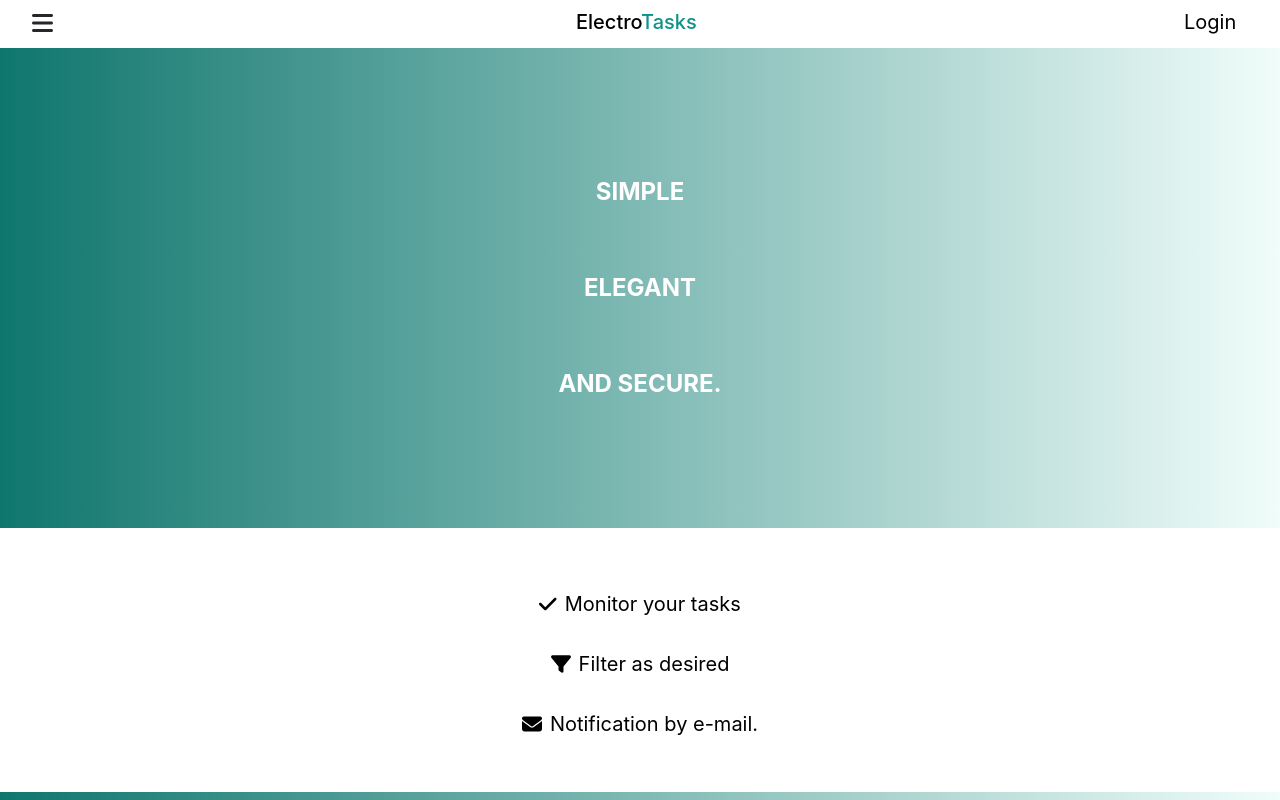
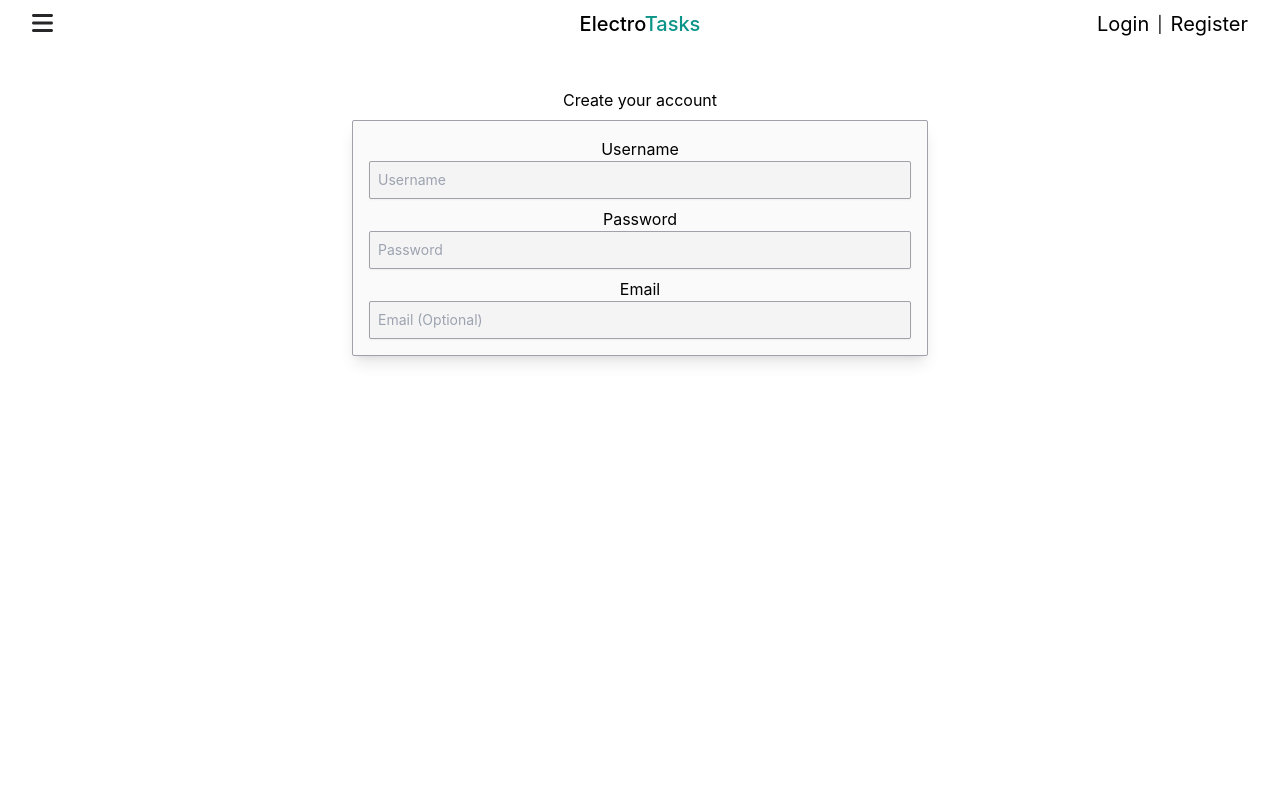
Before and after one commit to RubensCordeiro/task-management-front-end, a React (Create React App) app: page /register in a window 1280 px wide. Shown: the top 800 px of the page. Built offline with nearby package versions, Linux system fonts and the light colour scheme.

Commit message:
Finished base functionality of the app

```diff
--- a/src/App.js
+++ b/src/App.js
@@ -28,9 +28,9 @@ function App() {
             <Route path="/tasks/task/:taskId" element={<TaskDetailsPage />} />
             <Route path="/tasks/new" element={<NewTaskPage />} />
             <Route path="/tasks/edit/:taskId" element={<EditTaskPage />} />
-            <Route path="/register" element={<RegisterPage />} />
           </>}
           <Route path="/login" element={<LoginPage />} />
+          <Route path="/register" element={<RegisterPage />} />
           <Route path="*" element={<Home />} />
         </Routes>
         <Footer />
--- a/src/components/Forms/UserForm.js
+++ b/src/components/Forms/UserForm.js
@@ -6,6 +6,7 @@ import Button from "../UI/Buttons/Button";
 import useErrors from "../../hooks/useErrors";
 import InputHandler from "../../utils/InputHandler";
 import UserService from "../../services/UserService";
+import { useNavigate } from "react-router";
 
 export default function UserForm() {
   const baseUser = false;
@@ -14,6 +15,7 @@ export default function UserForm() {
   const [username, setUsename] = useState("");
   const [password, setPassword] = useState("");
   const [timer, setTimer] = useState(null);
+  const nav = useNavigate();
   // eslint-disable-next-line
   const emailRegex = /^\w+([\.-]?\w+)*@\w+([\.-]?\w+)*(\.\w{2,})+$/;
 
@@ -24,7 +26,7 @@ export default function UserForm() {
     ![email.length, username.length, password.length].includes(0);
 
   async function checkEmail(email) {
-    const response = await UserService.checkEmailExistense(email);
+    const response = await UserService.checkEmailExistence(email);
     if (response === true) {
       setError({
         field: "email",
@@ -38,6 +40,12 @@ export default function UserForm() {
         mode: "remove",
       });
     }
+  }
+
+  async function createUser(userData) {
+    await UserService.createUser(userData)
+    alert('User created successfully!');
+    nav('/tasks');
   }
 
   function handleEmailChange(email) {
@@ -98,8 +106,12 @@ export default function UserForm() {
     });
   }
 
-  function handleSubmit(event) {
-    event.preventDefault();
+  function handleSubmit(e) {
+    e.preventDefault();
+    const user = {
+      username, password, email
+    };
+    createUser(user);
   }
 
   return (
--- a/src/components/UI/Footer/Footer.js
+++ b/src/components/UI/Footer/Footer.js
@@ -1,6 +1,5 @@
 import { FontAwesomeIcon } from "@fortawesome/react-fontawesome";
 import { faLinkedin, faInstagram } from "@fortawesome/free-brands-svg-icons";
-import { faEnvelope } from "@fortawesome/free-solid-svg-icons";
 
 function Footer() {
   return (
@@ -8,22 +7,26 @@ function Footer() {
       <p className="border-b border-zinc-400">Made by Rubens Cordeiro | 2022</p>
       <ul className="flex items-center justify-center gap-x-8 py-1">
         <li>
+          <a href={'https://www.linkedin.com/in/rubens-cordeiro-080a59130/'}>
             <FontAwesomeIcon
               icon={faLinkedin}
               className="text-2xl text-zinc-300 hover:text-zinc-50 hover:shadow-xl transition linear duration-200 cursor-pointer hover:shadow-lg hover:shadow-zinc-50"
             />
+          </a>
         </li>
-        <li>
+        {/* <li>
           <FontAwesomeIcon
             icon={faEnvelope}
             className="text-2xl text-zinc-300 hover:text-zinc-50 hover:shadow-xl transition linear duration-200 cursor-pointer hover:shadow-lg hover:shadow-zinc-50"
           />
-        </li>
+        </li> */}
         <li>
+          <a href={'www.instagram.com/rubens2c/'}>
             <FontAwesomeIcon
               icon={faInstagram}
               className="text-2xl text-zinc-300 hover:text-zinc-50 hover:shadow-xl transition linear duration-200 cursor-pointer hover:shadow-lg hover:shadow-zinc-50"
             />
+          </a>
         </li>
       </ul>
     </footer>
--- a/src/components/UI/Navbar/NavbarDesktop.js
+++ b/src/components/UI/Navbar/NavbarDesktop.js
@@ -18,7 +18,7 @@ function NavbarDesktop() {
       : setNavColor("bg-transparent");
   }
 
-  function logout(){
+  function logout() {
     handleLogout();
     nav('/');
   }
@@ -27,9 +27,9 @@ function NavbarDesktop() {
 
   return (
     <nav
-      className={`flex justify-between px-8 py-2 rounded-sm sticky top-0 z-10 ${navColor} transition duration-200 linear z-40`}
+      className={`flex relative justify-between px-8 py-2 rounded-sm sticky top-0 z-10 ${navColor} transition duration-200 linear z-40 align-center items-center`}
     >
-      <div className="nav-menu w-16 cursor-pointer">
+      <div className="nav-menu cursor-pointer">
         <p className="text-2xl">
           {
             <FontAwesomeIcon
@@ -40,15 +40,27 @@ function NavbarDesktop() {
           }
         </p>
       </div>
-      <div className="nav-logo w-32">
+      <div className="nav-logo absolute left-1/2 -translate-x-1/2">
         <p className="text-lg sm:text-xl font-medium">
           Electro<span className="text-teal-600">Tasks</span>
         </p>
       </div>
-      <div className="nav-options w-16">
-        {authenticated || <Link to='/login'>
-          <p className="text-lg sm:text-xl">Login</p>
-        </Link>}
+      <div className="nav-options">
+        {authenticated ||
+          <ul className="flex align-center items-center justify-between gap-x-2">
+            <li>
+              <Link to='/login'>
+                <p className="text-lg sm:text-xl hover:text-teal-800">Login</p>
+              </Link>
+            </li>
+            <li>|</li>
+            <li>
+              <Link to='/register'>
+              <p className="text-lg sm:text-xl hover:text-teal-800">Register</p>
+              </Link>
+            </li>
+          </ul>
+        }
         {authenticated && <p className="text-lg sm:text-xl cursor-pointer hover:text-red-900" onClick={logout}>Logout</p>}
       </div>
       <Sidebar
--- a/src/components/UI/Sidebar/Sidebar.js
+++ b/src/components/UI/Sidebar/Sidebar.js
@@ -26,6 +26,18 @@ export default function Sidebar(props) {
             onClick={() => goToPage("/")}
           >
             <p>Home</p>
+          </li>
+          <li
+            className="cursor-pointer hover:bg-zinc-300 hover:shadow-lg font-medium w-full px-4 py-2"
+            onClick={() => goToPage("/login")}
+          >
+            <p>Login</p>
+          </li>
+          <li
+            className="cursor-pointer hover:bg-zinc-300 hover:shadow-lg font-medium w-full px-4 py-2"
+            onClick={() => goToPage("/register")}
+          >
+            <p>Register</p>
           </li>
           {
             authenticated && <>
--- a/src/services/UserService.js
+++ b/src/services/UserService.js
@@ -5,14 +5,23 @@ class UserService {
     this.httpClient = new HttpClient("http://127.0.0.1:3000/");
   }
 
-  async checkEmailExistense(email) {
+  async checkEmailExistence(email) {
     const formatedEmail = email.replace(".", "-£");
     const response = await this.httpClient.postFree(
-      `/api/v1/users/email_checker`,
+      `api/v1/users/email_checker`,
       JSON.stringify({ email: formatedEmail })
     );
     return response;
   }
+
+  async createUser(userData) {
+    const response = await this.httpClient.postFree(
+      '/api/v1/registration',
+      JSON.stringify(userData)
+    );
+    return response
+  }
+
 }
 
 export default new UserService();
```
Lines whose indentation alone changed are shown as unchanged.
